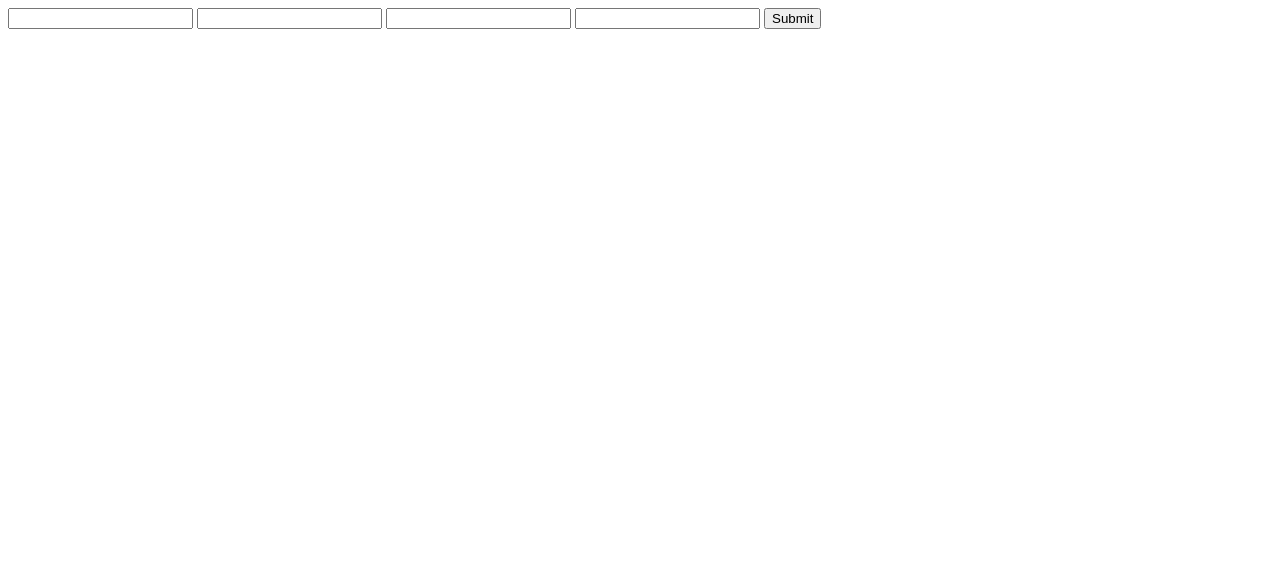
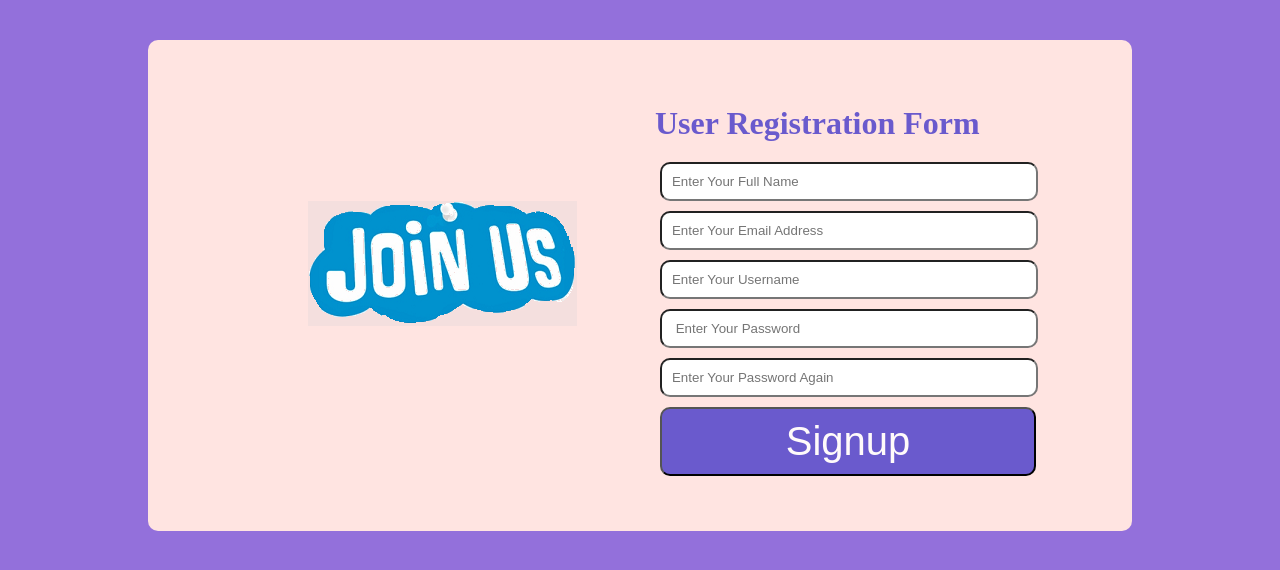
Before and after one commit to unclebay143/TIIDELAB-projects-env, a plain HTML site: page FORM/signup.html in a window 1280 px wide. Drawn offline with Linux system fonts and the light colour scheme.

Commit message:
Added Javascript Fetch Function

```diff
--- a/FORM/signup.html
+++ b/FORM/signup.html
@@ -6,27 +6,113 @@
         <meta http-equiv="X-UA-Compatible" content="ie=edge">
         <title>TiideLab Signup Form</title>
         <style>
+            body{
+                background-color: mediumpurple;
+            }
+            /* Style for all input tags in the html code */
+            input{
+                width: 80%;
+                /* Increasing size(up and down ) of the form input tags */
+                padding: 10px;
+                margin: 5px 20px;
+                border-radius: 10px;
+            }
+            input:focus{
+                background-color: salmon;
+                color:seashell;
+                outline: none;
+            }
+
+        .submitBtn{
+                background-color: slateblue;
+                width: 85%;
+                color: snow;
+                font-size: 40px;
+            }
+            h3{
+                color: slateblue;
+                margin:15px;
+                font-size: 32px;
+            }
+            .form-container{
+                width: 50%;
+            }
+            .instruction{
+                width: 50%;
+            }
+            @media screen and (max-width: 800px){
+                .form-container, .instruction{
+                    width: 100%;
+                }
+                /*  My image is smaller and the margin on the desktop view is affecting it in the mobile view */
+                img{
+                    margin: 2% !important;
+                }
+                /* The font seems too big on the mobile */
+                h3{
+                    font-size: 29px;
+                }
+
+            }
 
         </style>
     </head>
     <body>
+        <!-- I increased the padding for clearer visibility -->
+        <div style="width: 70%; background-color: mistyrose; padding: 50px; margin: 40px auto; border-radius: 10px;">
+            <div style="float: left;" class="instruction">
+                <!-- My image is small, i am setting the margin to 25% 25% to make it align to the center -->
+                <img src="img/join_us.png" alt=" Join Us " style="max-width=%; margin: 25% 25%;">
+            </div>
+            <div style="float:left;" class="form-container">
+                <h3>User Registration Form</h3>
+                <form action="" name="SignupForm" id="SignupForm" onsubmit="processForm()">
+                    <input type="text" name="fullName" id="fullName" placeholder="Enter Your Full Name">
+                    <input type="email" name="email" id="email" placeholder="Enter Your Email Address">
+                    <input type="text" name="userName" id="userName" placeholder="Enter Your Username">
+                    <input type="password" name="password" id="password" placeholder=" Enter Your Password">
+                    <input type="password" name="cpassword" id="confirmPassword" placeholder="Enter Your Password Again">
+                    <input type="submit" value="Signup" class="submitBtn">
 
-    <div >
-        <div>
-            <div>
-                <form action="" method="post">
-                    <input type="text" name="">
-                    <input type="text" name="">
-                    <input type="text" name="">
-                    <input type="text" name="">
-                    <input type="submit" value="Submit">
-                    <script>
-
-                    </script>
                 </form>
             </div>
+            <!-- Clearing the effect of float on the previous containers -->
+            <div style="clear: both;"></div>
         </div>
-    </div>
+        <script>
+            document.getElementById("SignupForm").addEventListener("submit", function(event)
+            {
+                event.preventDefault()
+            })
+            function processForm(){
+                fullname = document.getElementById('fullName').value
+                email = document.getElementById('email').value
+                username = document.getElementById('userName').value
+                password = document.getElementById('password').value
+                cpassword = document.getElementById('confirmPassword').value
+                var data = {
+                        "fullName": fullname,
+                        "email": email,
+                        "userName": username,
+                        "newpassword":password,
+                        "isEnabled": true,
+                        "roles": ["user"]
+                    }
+                if(password != cpassword){
+                    alert(password != cpassword)
+                }else{
+                    fetch('https://api.openclass.ng/Register',{
+                        method : 'POST',
+                        body : JSON.stringify,
+                        header:{
+                            'Content-Type':'application/json'
+                        }
 
+                    }) .then (function(data){
+                        alert("Congrats")
+                    })
+                    }
+            }
+    </script>
     </body>
 </html>
```
Also changed, not shown: FORM/img/join_us.png (added). Lines whose indentation alone changed are shown as unchanged.
